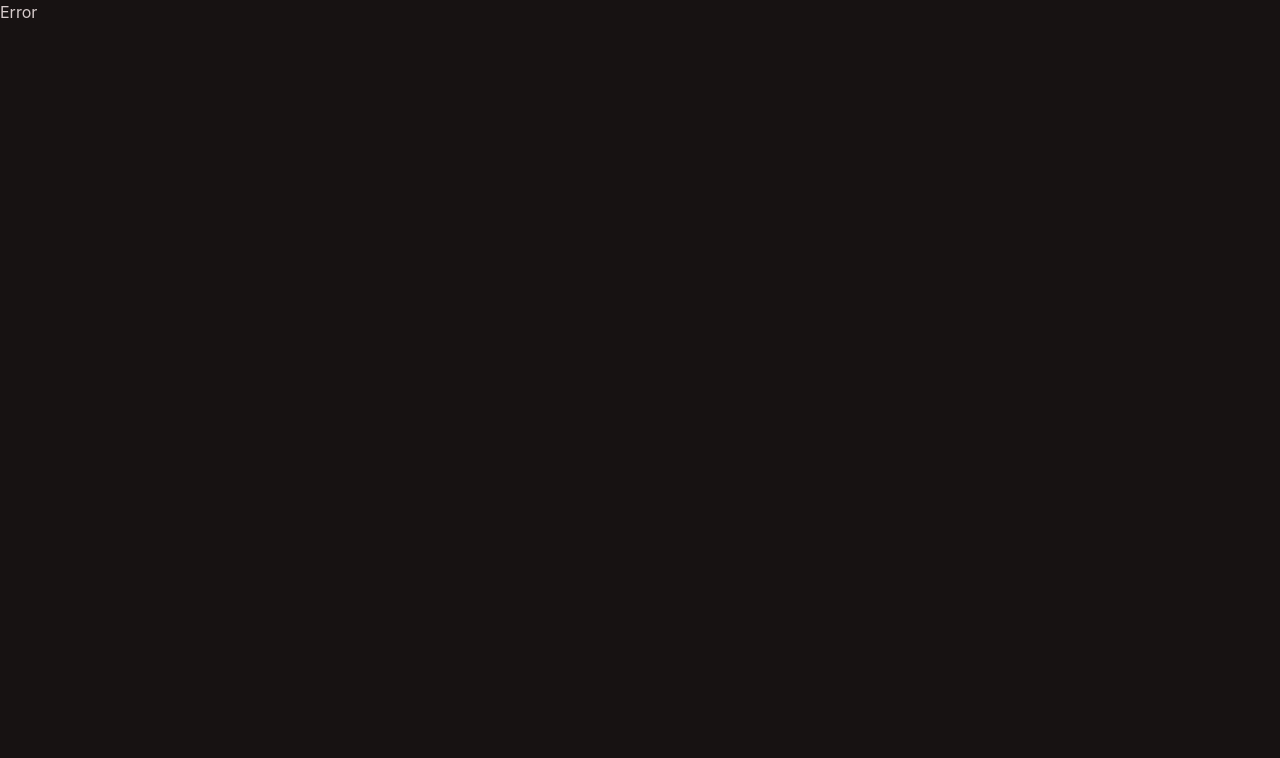
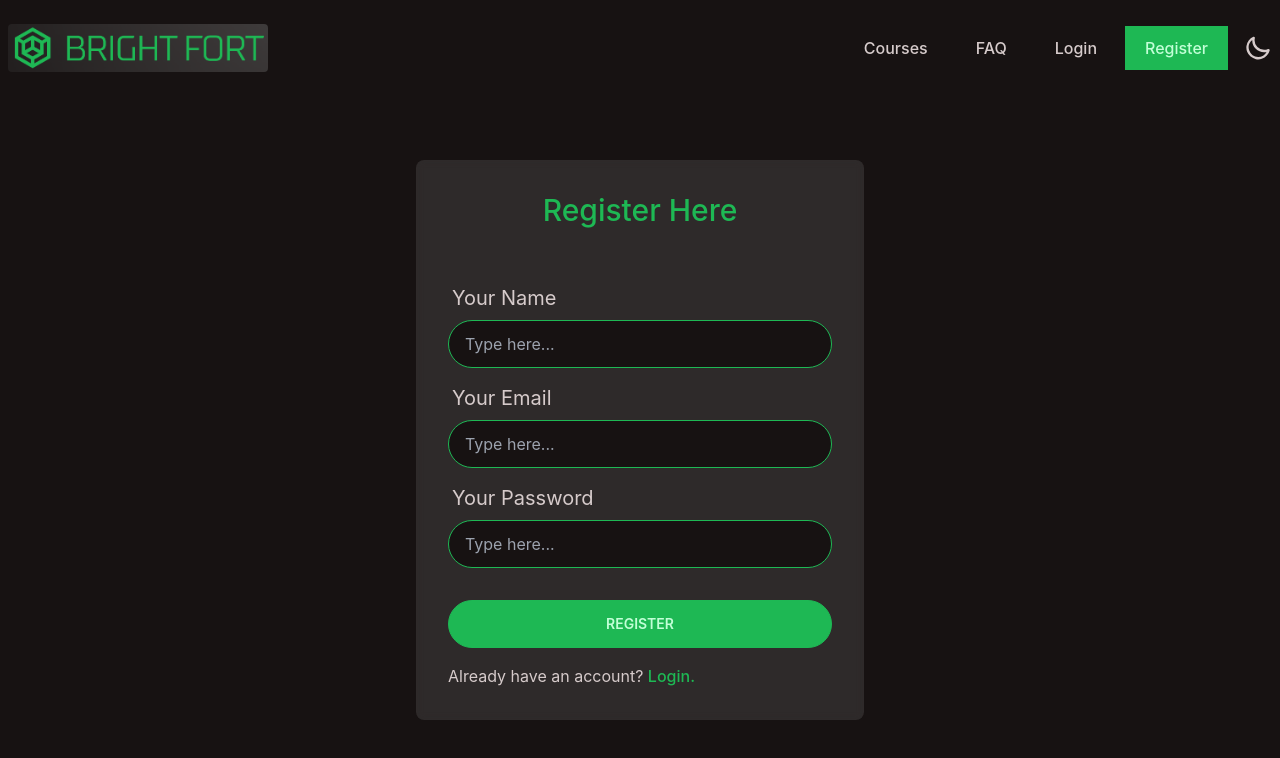
Before and after one commit to GHSoyad/bright-fort-client, a React (Create React App) app: page /register in a window 1280 px wide. Before the commit this address had no page. Shown: the top 758 px of the page. Built offline with nearby package versions, Linux system fonts and the light colour scheme.

Commit message:
Added login page and register page

```diff
--- /dev/null
+++ b/src/components/Login/Login.js
@@ -0,0 +1,29 @@
+import React from 'react';
+import { Link } from 'react-router-dom';
+
+const Login = () => {
+
+    return (
+        <div className='bg-base-100 container mx-auto max-w-screen-xl mt-20'>
+            <div className='backdrop-blur-sm bg-white/10 max-w-md mx-auto p-8 rounded-lg text-xl'>
+                <h1 className='text-3xl text-primary font-medium mb-12 text-center'>Login Here</h1>
+                <div className="form-control w-full mb-2">
+                    <label className="label">
+                        <span>Your Email</span>
+                    </label>
+                    <input type="email" placeholder="Type here..." className="input input-bordered input-primary" />
+                </div>
+                <div className="form-control w-full mb-2">
+                    <label className="label">
+                        <span>Your Password</span>
+                    </label>
+                    <input type="password" placeholder="Type here..." className="input input-bordered input-primary" />
+                </div>
+                <button className='btn btn-primary w-full mt-6'>Login</button>
+                <p className='text-base mt-4'>Don't have an account? <Link to='/register' className='text-primary font-medium'>Register.</Link></p>
+            </div>
+        </div>
+    );
+};
+
+export default Login;
--- a/src/components/Navbar/Navbar.js
+++ b/src/components/Navbar/Navbar.js
@@ -3,7 +3,7 @@ import { Link, NavLink } from 'react-router-dom';
 
 const Navbar = () => {
     return (
-        <div className="navbar bg-base-100 container mx-auto max-w-screen-xl mb-12 justify-between">
+        <div className="navbar bg-base-100 container mx-auto max-w-screen-xl mb-10 mt-4 justify-between">
             <div className='hidden md:block'>
                 <Link to='/'><img src="logo.png" alt="" className='max-w-[260px] rounded' /></Link>
             </div>
--- /dev/null
+++ b/src/components/Register/Register.js
@@ -0,0 +1,34 @@
+import React from 'react';
+import { Link } from 'react-router-dom';
+
+const Register = () => {
+    return (
+        <div className='bg-base-100 container mx-auto max-w-screen-xl mt-20'>
+            <div className='backdrop-blur-sm bg-white/10 max-w-md mx-auto p-8 rounded-lg text-xl'>
+                <h1 className='text-3xl text-primary font-medium mb-12 text-center'>Register Here</h1>
+                <div className="form-control w-full mb-2">
+                    <label className="label">
+                        <span>Your Name</span>
+                    </label>
+                    <input type="text" placeholder="Type here..." className="input input-bordered input-primary" />
+                </div>
+                <div className="form-control w-full mb-2">
+                    <label className="label">
+                        <span>Your Email</span>
+                    </label>
+                    <input type="email" placeholder="Type here..." className="input input-bordered input-primary" />
+                </div>
+                <div className="form-control w-full mb-2">
+                    <label className="label">
+                        <span>Your Password</span>
+                    </label>
+                    <input type="password" placeholder="Type here..." className="input input-bordered input-primary" />
+                </div>
+                <button className='btn btn-primary w-full mt-6'>Register</button>
+                <p className='text-base mt-4'>Already have an account? <Link to='/login' className='text-primary font-medium'>Login.</Link></p>
+            </div>
+        </div>
+    );
+};
+
+export default Register;
--- /dev/null
+++ b/src/contexts/AuthProvider.js
@@ -0,0 +1,16 @@
+import React, { createContext } from 'react';
+
+export const UserContext = createContext();
+
+const AuthProvider = ({ children }) => {
+    const user = { dp: "akrosh" };
+    const authInfo = { user }
+
+    return (
+        <UserContext.Provider value={authInfo}>
+            {children}
+        </UserContext.Provider>
+    );
+};
+
+export default AuthProvider;
--- a/src/index.js
+++ b/src/index.js
@@ -3,11 +3,14 @@ import ReactDOM from 'react-dom/client';
 import './index.css';
 import App from './App';
 import reportWebVitals from './reportWebVitals';
+import AuthProvider from './contexts/AuthProvider';
 
 const root = ReactDOM.createRoot(document.getElementById('root'));
 root.render(
   <React.StrictMode>
-    <App />
+    <AuthProvider>
+      <App />
+    </AuthProvider>
   </React.StrictMode>
 );
 
```
Also changed, not shown: src/routes/MainRouter.js (+10 -0 lines).
